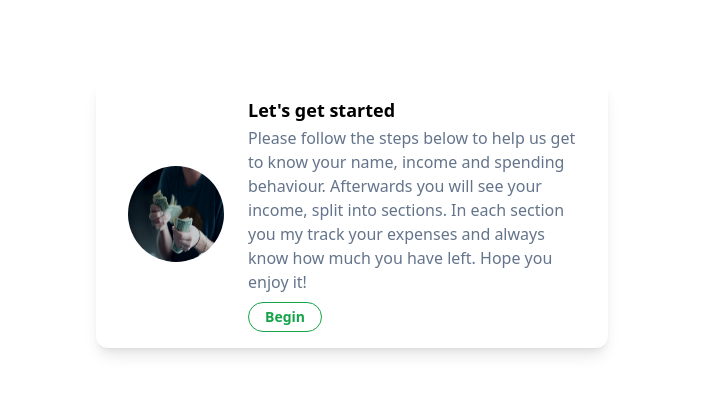
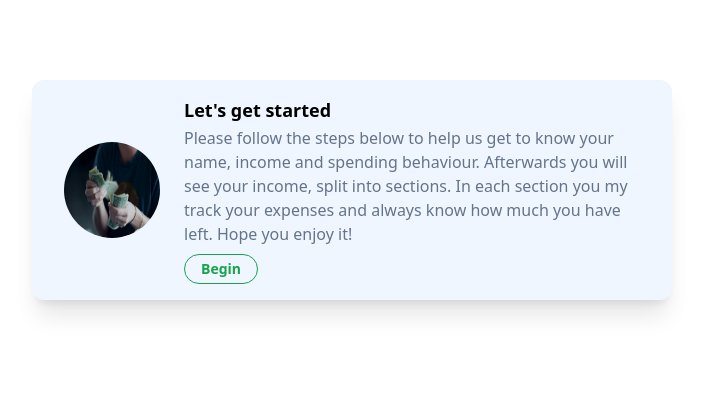
Before and after one commit to VellyD/expenseTracker, a React (Create React App) app in the folder expensetracker/: page / in a window 1280 px wide. Shown: the top 394 px of the page, without its empty margins (288-991 px from the left). Built offline with nearby package versions, Linux system fonts and the light colour scheme.

Commit message:
fixing the width

```diff
--- a/expensetracker/src/Components/Welcome.jsx
+++ b/expensetracker/src/Components/Welcome.jsx
@@ -2,7 +2,7 @@ import pic from "../imgs/alexander-grey--8a5eJ1-mmQ-unsplash.jpg";
 
 export const WelcomeElement = () => {
   return (
-    <div class="py-8 px-8 max-w-lg mx-auto bg-white rounded-xl shadow-lg space-y-2 sm:py-4 sm:flex m-20 sm:items-center sm:space-y-0 sm:space-x-6">
+    <div class="py-8 px-8 w-1/2 mx-auto bg-blue-50 rounded-xl shadow-xl space-y-2 sm:py-4 sm:flex m-20 sm:items-center sm:space-y-0 sm:space-x-6">
       <img
         class="block mx-auto h-24 w-24 rounded-full lg:mx-0 sm:shrink-0"
         src={pic}
```
